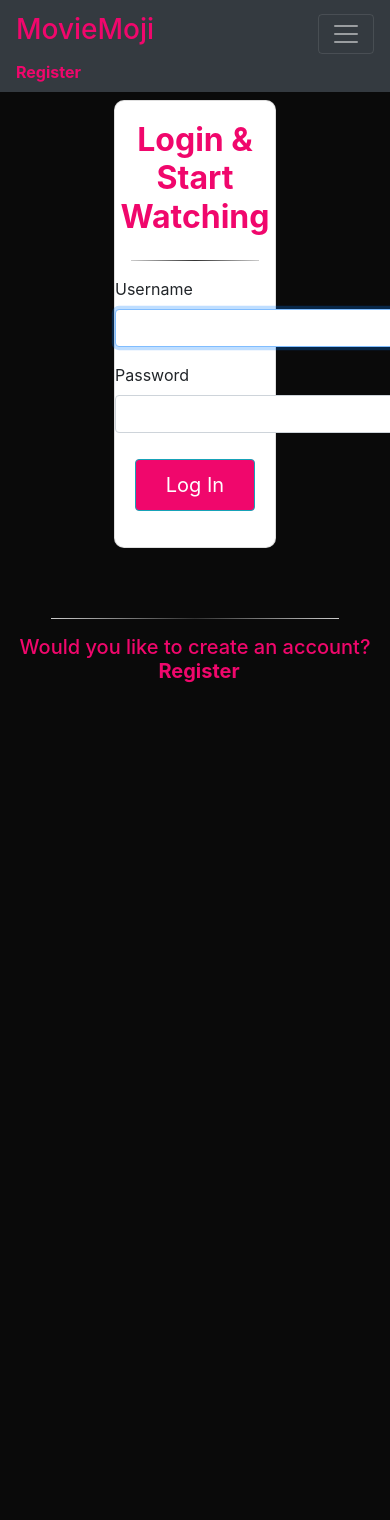
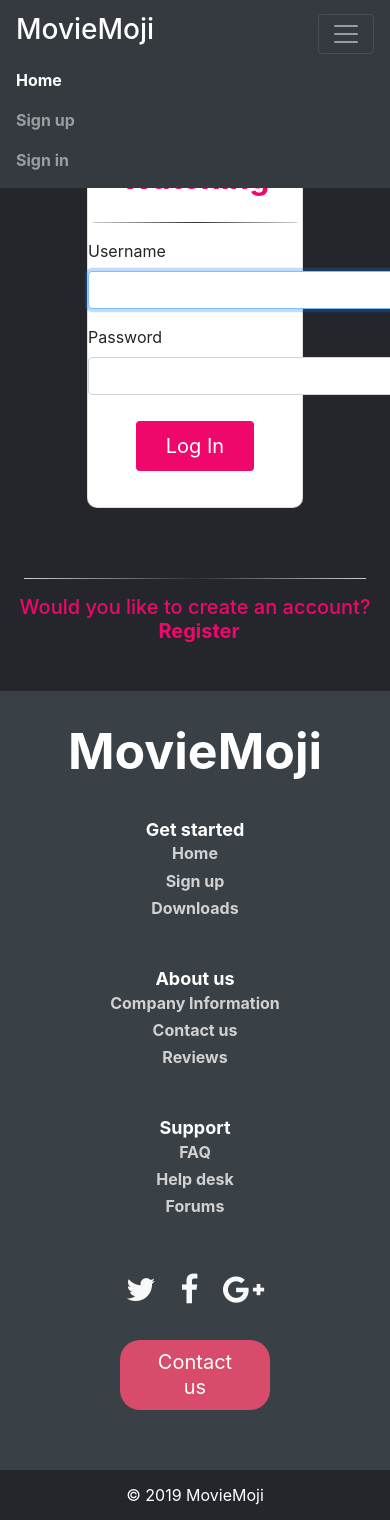
Before and after one commit to Mandrizzy/MovieMoji, a Django app: page /login/ in a window 390 px wide, after a click that opens the changed part; the page is wider, and only the part inside the window is pictured. Before the commit the page ends 683 px from the top of that part, so only its background shows below. Run offline with Django 3.2, Linux system fonts and the light colour scheme; some libraries are stand-ins or nearby versions.

Commit message:
updated sqlite database and changed theme for login and sign up page

```diff
--- /dev/null
+++ b/RecommendationSystem/recommender.py
@@ -0,0 +1 @@
+movieGenreList = ["action", "adventure", "animation", "children's", "comedy", "crime", "documentary", "drama", "fantasy", "film-noir", "horror", "musical", "mystery", "romance", "sci-fy", "thriller", "war", "western"]
--- a/static/css/Footer-with-button-logo.css
+++ b/static/css/Footer-with-button-logo.css
@@ -1,11 +1,11 @@
 #myFooter {
-    background-color: #3c3d41;
+    background-color: #394046; /*#3c3d41;*/
     color: white;
     padding-top: 30px;
 }
 
 #myFooter .footer-copyright {
-    background-color: #333333;
+    background-color: #24262c;
     padding-top: 3px;
     padding-bottom: 3px;
     text-align: center;
@@ -22,7 +22,7 @@
 
 #myFooter .footer-copyright p {
     margin: 10px;
-    color: #ccc;
+    color: white;
 }
 
 #myFooter ul {
--- /dev/null
+++ b/static/css/form.css
@@ -0,0 +1,71 @@
+body{
+    background-color: #24262c;
+}
+.col-sm-2{
+    text-align: center;
+}
+.bottom-message{
+    margin-top: 70px;
+}
+.card{
+    border-radius: 10px;
+    width: 60%;
+    margin: 0 auto;
+    padding-top:20px;
+    padding-bottom: 20px;
+}
+.btn{
+    display: block;
+    margin: 0 auto;
+    background-color: #F0076C;
+    color:white;
+    padding:10px 30px 10px 30px;
+    font-size:20px;
+    margin-top:10px;
+    border: none;
+}
+h2{
+    color: #F0076C;
+    text-align: center;
+    font-weight: bold;
+}
+h5{
+    color:#F0076C;
+    text-align: center;
+    margin: 0 auto;
+    display: block;
+}
+hr{
+    border: 0;
+    height: 1px;
+    background: #333;
+    background-image: -webkit-linear-gradient(left, #ccc, #333, #ccc);
+    background-image: -moz-linear-gradient(left, #ccc, #333, #ccc);
+    background-image: -ms-linear-gradient(left, #ccc, #333, #ccc);
+    background-image: -o-linear-gradient(left, #ccc, #333, #ccc);
+    width: 95%;
+}
+a{
+    color: #F0076C;
+    font-weight: bold;
+}
+a:hover{
+    text-decoration: none;
+}
+.col-form-label{
+    font-weight: bold;
+    color: #F0076C;
+    display: block;
+    text-align: center;
+}
+.asteriskField{
+    display: none;
+}
+.textinput, .emailinput{
+    width:400px;
+    display: block;
+    margin : 0 auto;
+}
+.text-muted{
+    display:none;
+}
--- a/static/css/landingstyle.css
+++ b/static/css/landingstyle.css
@@ -38,8 +38,13 @@
 .carousel> .carousel-inner> .carousel-item >img {
  filter: brightness(25%);
 }
+
 .main-text{
   margin-top: 25rem;
+}
+
+.card-body, .card-footer{
+    text-align: center;
 }
 
 #button{
--- a/users/templates/users/login.html
+++ b/users/templates/users/login.html
@@ -1,45 +1,42 @@
 <!DOCTYPE html>
 <html lang="en">
 <head>
+    {% load staticfiles %}
     <meta charset="utf-8">
     <meta name="viewport" content="width=device-width, initial-scale=1, shrink-to-fit=no">
-    <meta name="description" content="">
-    <meta name="author" content="">
     <meta name="viewport" content="width=device-width, initial-scale=1">
     <link rel="stylesheet" href="http://cdnjs.cloudflare.com/ajax/libs/font-awesome/4.6.3/css/font-awesome.min.css">
     <link rel="stylesheet" href="https://stackpath.bootstrapcdn.com/bootstrap/4.3.0/css/bootstrap.min.css">
-    <link rel="stylesheet" href="{{ website.static.css }}Footer-with-button-logo.css" />
     <title>MovieMoji - Login</title>
 
-    <!-- Bootstrap core CSS -->
-    <link href="vendor/bootstrap/css/bootstrap.min.css" rel="stylesheet">
-
     <!-- Custom styles for this template -->
-    <link href="css/small-business.css" rel="stylesheet">
+    <link rel="stylesheet" href="{% static 'css/Footer-with-button-logo.css' %}" />
+    <link rel="stylesheet" href="{% static 'css/landingstyle.css' %}" />
+    <link rel="stylesheet" href="{% static 'css/form.css' %}" />
 </head>
 
 <body>
 
 <!-- Navigation -->
 <nav class="navbar navbar-expand-lg navbar-dark bg-dark fixed-top">
-    <div class="container">
+
   <a class="navbar-brand" href="/"><h3>MovieMoji</h3></a>
   <button class="navbar-toggler" type="button" data-toggle="collapse" data-target="#navbarResponsive" aria-controls="navbarResponsive" aria-expanded="false" aria-label="Toggle navigation">
     <span class="navbar-toggler-icon"></span>
   </button>
   <div class="collapse navbar-collapse" id="navbarResponsive">
+
           <ul class="navbar-nav ml-auto">
-                {% if user.is_authenticated %}
-                    <li class="nav-item active">
-                        <a href="{% url 'logout' %}">Logout</a>
+            <li class="nav-item">
+              <a class="nav-link active" href="/">Home</a>
             </li>
-                {% else %}
-                    <li class="nav-item active">
-                        <a href="{% url 'register' %}">Register</a>
+            <li class="nav-item">
+              <a class="nav-link" href="{% url 'register' %}">Sign up</a>
             </li>
-                {% endif %}
+            <li class="nav-item">
+              <a class="nav-link" href="{% url 'login' %}">Sign in</a>
+            </li>
           </ul>
-        </div>
         </div>
 </nav>
 
@@ -68,85 +65,57 @@
     </form>
     <hr class="bottom-message">
     <h5>Would you like to create an account?<a class="ml-2" href="{% url 'register' %}">Register</a></h5>
+</div><br><br>
+
+<footer id="myFooter">
+      <div class="container">
+          <div class="row">
+              <div class="col-sm-3">
+                  <h2 class="logo"><a href="#"> MovieMoji </a></h2>
               </div>
+              <div class="col-sm-2">
+                  <h5>Get started</h5>
+                  <ul>
+                      <li><a href="#">Home</a></li>
+                      <li><a href="#">Sign up</a></li>
+                      <li><a href="#">Downloads</a></li>
+                  </ul>
+              </div>
+              <div class="col-sm-2">
+                  <h5>About us</h5>
+                  <ul>
+                      <li><a href="#">Company Information</a></li>
+                      <li><a href="#">Contact us</a></li>
+                      <li><a href="#">Reviews</a></li>
+                  </ul>
+              </div>
+              <div class="col-sm-2">
+                  <h5>Support</h5>
+                  <ul>
+                      <li><a href="#">FAQ</a></li>
+                      <li><a href="#">Help desk</a></li>
+                      <li><a href="#">Forums</a></li>
+                  </ul>
+              </div>
+              <div class="col-sm-3">
+                  <div class="social-networks">
+                      <a href="#" class="twitter"><i class="fa fa-twitter"></i></a>
+                      <a href="#" class="facebook"><i class="fa fa-facebook"></i></a>
+                      <a href="#" class="google"><i class="fa fa-google-plus"></i></a>
+                  </div>
+                  <button type="button" class="btn btn-default">Contact us</button>
+              </div>
+          </div>
+      </div>
+      <div class="footer-copyright">
+          <p>© 2019 MovieMoji </p>
+      </div>
+  </footer>
 
 <!-- Bootstrap core JavaScript -->
-<script src="vendor/jquery/jquery.min.js"></script>
-<script src="vendor/bootstrap/js/bootstrap.bundle.min.js"></script>
+  <script src="https://ajax.googleapis.com/ajax/libs/jquery/3.3.1/jquery.min.js"></script>
+  <script src="https://stackpath.bootstrapcdn.com/bootstrap/4.3.1/js/bootstrap.bundle.min.js"></script>
 
 </body>
 
 </html>
-
-<style>
-    body{
-        background-color: #0A0A0A;
-    }
-    .bottom-message{
-        margin-top: 70px;
-    }
-    .card{
-        border-radius: 10px;
-        width: 45%;
-        margin: 0 auto;
-        padding-top:20px;
-        padding-bottom: 20px;
-    }
-    .btn{
-        display: block;
-        margin: 0 auto;
-        background-color: #F0076C;
-        color:white;
-        padding:10px 30px 10px 30px;
-        font-size:20px;
-        margin-top:10px;
-    }
-    h3{
-        color: #F0076C;
-    }
-    h2{
-        color: #F0076C;
-        text-align: center;
-        font-weight: bold;
-    }
-    h5{
-        color:#F0076C;
-        text-align: center;
-        margin: 0 auto;
-        display: block;
-    }
-    hr{
-        border: 0;
-        height: 1px;
-        background: #333;
-        background-image: -webkit-linear-gradient(left, #ccc, #333, #ccc);
-        background-image: -moz-linear-gradient(left, #ccc, #333, #ccc);
-        background-image: -ms-linear-gradient(left, #ccc, #333, #ccc);
-        background-image: -o-linear-gradient(left, #ccc, #333, #ccc);
-        width: 80%;
-    }
-    a{
-        color: #F0076C;
-        font-weight: bold;
-    }
-    a:hover{
-        text-decoration: none;
-    }
-    .col-form-label{
-        font-weight: bold;
-        color: #F0076C;
-        display: block;
-        text-align: center;
-    }
-    .asteriskField{
-        display: none;
-    }
-    .textinput{
-        width:400px;
-        display: block;
-        margin : 0 auto;
-    }
-    .text-muted{
-        display:none;
-    }
-</style>
```
Also changed, not shown: templates/landing.html (+53 -8 lines), users/templates/users/logout.html (+12 -41 lines), users/templates/users/register.html (+59 -92 lines), db.sqlite3, templates/home.html (line endings or trailing spaces). Lines whose indentation alone changed are shown as unchanged.
